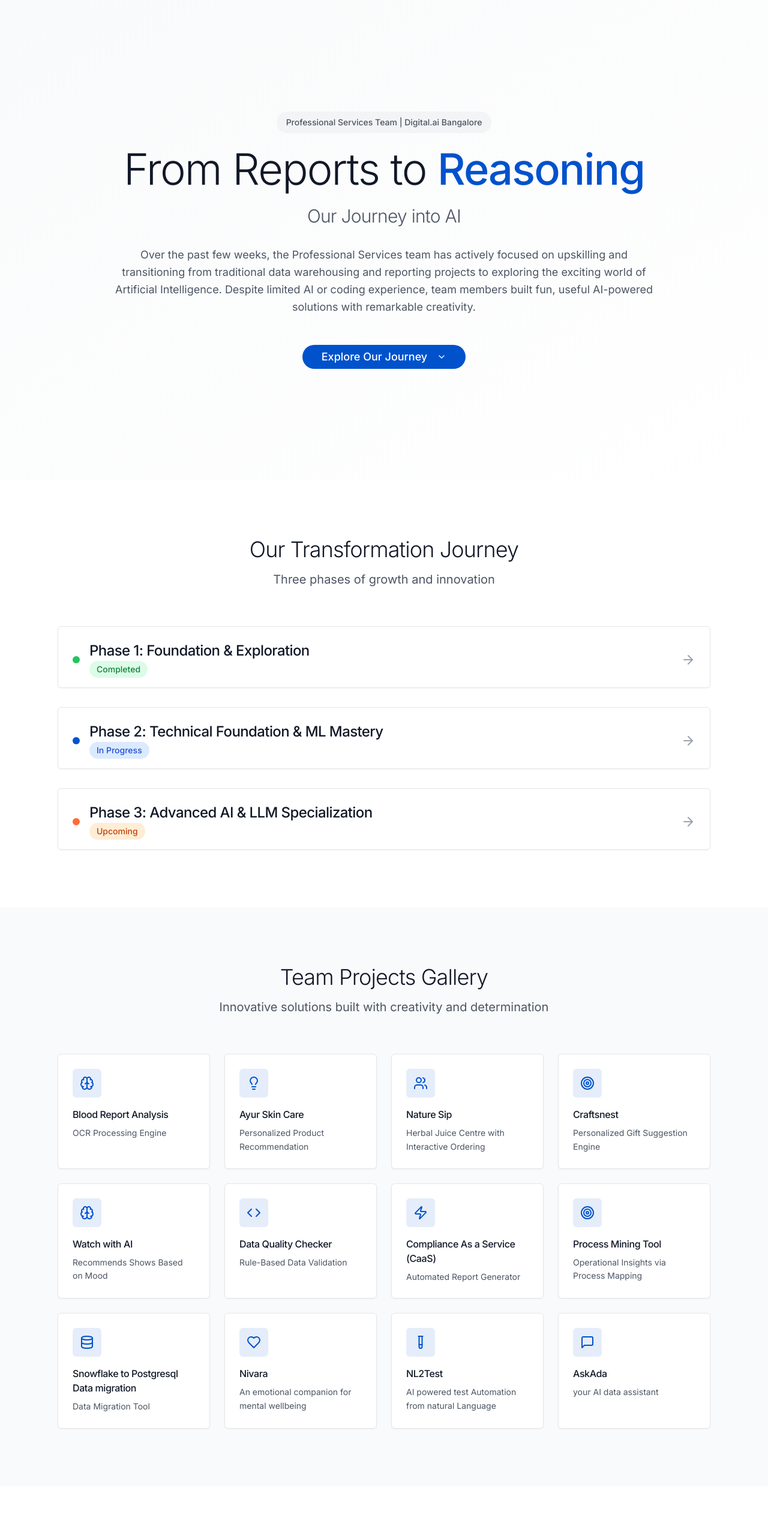
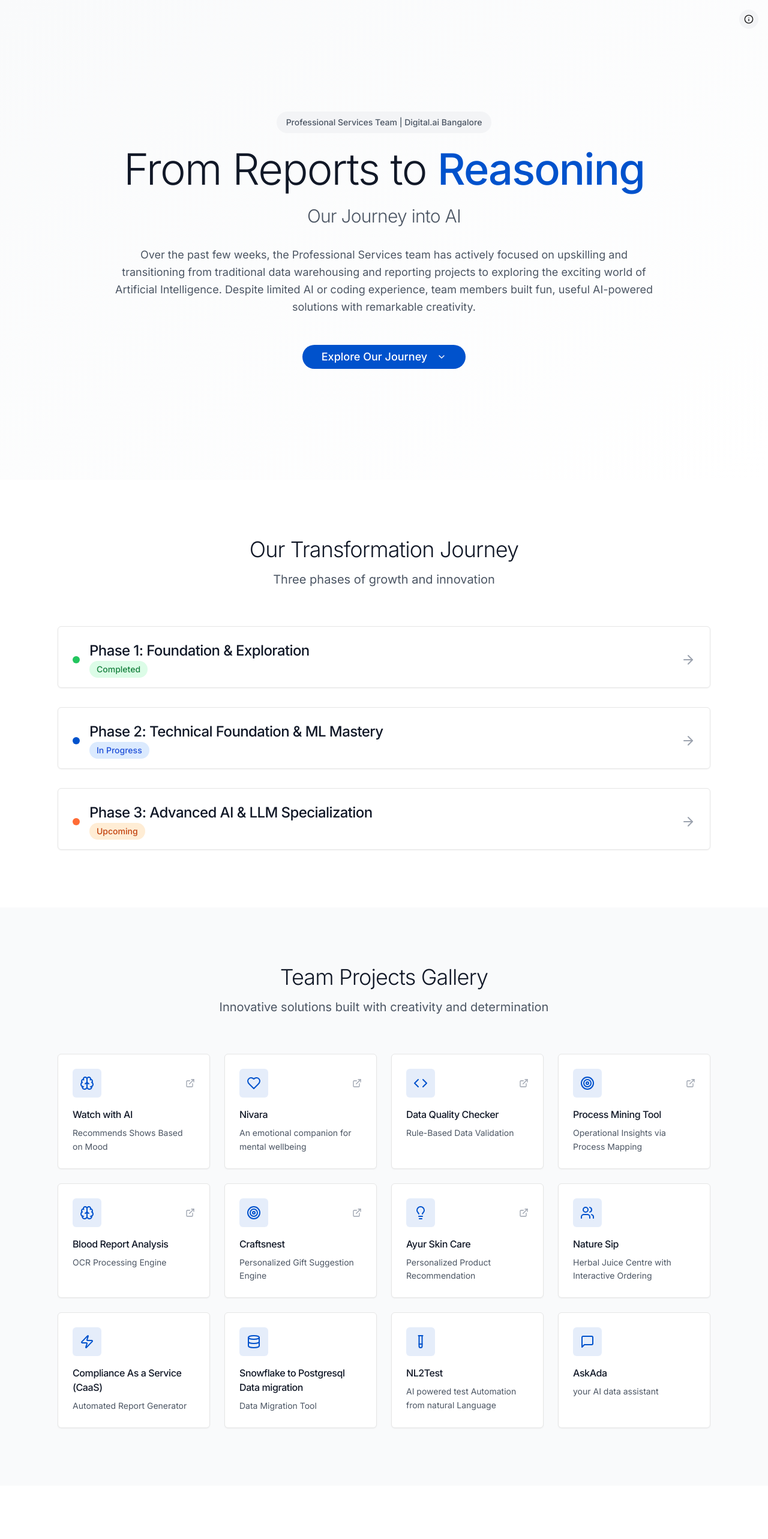
Before and after one commit to nithinksantosh/reasoning-to-reality-bangalore, a React (Vite) app: page / in a window 1280 px wide. Shown: the top 2566 px of the page at 60% size. Built offline with nearby package versions, Linux system fonts and the light colour scheme.

Commit message:
Feat: Link projects and add attribution
Links projects in the gallery to their respective websites, sorts projects with links to the top, and adds a website attribution popup with a link to the user's GitHub profile.

```diff
--- a/src/components/PresentationWebsite.tsx
+++ b/src/components/PresentationWebsite.tsx
@@ -1,7 +1,9 @@
+
 import React, { useState, useEffect } from 'react';
-import { ChevronDown, ArrowRight, Brain, Code, Lightbulb, Users, Target, Zap, Database, Heart, TestTube, MessageSquare } from 'lucide-react';
+import { ChevronDown, ArrowRight, Brain, Code, Lightbulb, Users, Target, Zap, Database, Heart, TestTube, MessageSquare, ExternalLink, Info } from 'lucide-react';
 import { Button } from '@/components/ui/button';
 import { Card, CardContent, CardDescription, CardHeader, CardTitle } from '@/components/ui/card';
+import { Popover, PopoverContent, PopoverTrigger } from '@/components/ui/popover';
 
 const PresentationWebsite = () => {
   const [activePhase, setActivePhase] = useState<number | null>(null);
@@ -48,17 +50,19 @@ const PresentationWebsite = () => {
     }
   ];
 
+  // Projects with links first, then projects without links
   const projects = [
-    { name: "Blood Report Analysis", description: "OCR Processing Engine", icon: Brain },
-    { name: "Ayur Skin Care", description: "Personalized Product Recommendation", icon: Lightbulb },
+    { name: "Watch with AI", description: "Recommends Shows Based on Mood", icon: Brain, link: "https://watchwithai.vercel.app/" },
+    { name: "Nivara", description: "An emotional companion for mental wellbeing", icon: Heart, link: "https://emotion-wellness.vercel.app/" },
+    { name: "Data Quality Checker", description: "Rule-Based Data Validation", icon: Code, link: "https://data-quality-ai-app-h7yjaayuvvyteiytacajme.streamlit.app/" },
+    { name: "Process Mining Tool", description: "Operational Insights via Process Mapping", icon: Target, link: "https://flow-discovery-alchemy.lovable.app/" },
+    { name: "Blood Report Analysis", description: "OCR Processing Engine", icon: Brain, link: "https://blood-byte-nutrition-guide.lovable.app/" },
+    { name: "Craftsnest", description: "Personalized Gift Suggestion Engine", icon: Target, link: "https://splendorous-naiad-221a52.netlify.app" },
+    { name: "Ayur Skin Care", description: "Personalized Product Recommendation", icon: Lightbulb, link: "https://preview--ayura-glow-finder-website.lovable.app/" },
+    // Projects without links
     { name: "Nature Sip", description: "Herbal Juice Centre with Interactive Ordering", icon: Users },
-    { name: "Craftsnest", description: "Personalized Gift Suggestion Engine", icon: Target },
-    { name: "Watch with AI", description: "Recommends Shows Based on Mood", icon: Brain },
-    { name: "Data Quality Checker", description: "Rule-Based Data Validation", icon: Code },
     { name: "Compliance As a Service (CaaS)", description: "Automated Report Generator", icon: Zap },
-    { name: "Process Mining Tool", description: "Operational Insights via Process Mapping", icon: Target },
     { name: "Snowflake to Postgresql Data migration", description: "Data Migration Tool", icon: Database },
-    { name: "Nivara", description: "An emotional companion for mental wellbeing", icon: Heart },
     { name: "NL2Test", description: "AI powered test Automation from natural Language", icon: TestTube },
     { name: "AskAda", description: "your AI data assistant", icon: MessageSquare }
   ];
@@ -70,8 +74,49 @@ const PresentationWebsite = () => {
     window.location.href = mailtoLink;
   };
 
+  const handleProjectClick = (project: any) => {
+    if (project.link) {
+      window.open(project.link, '_blank');
+    }
+  };
+
   return (
     <div className="min-h-screen bg-white">
+      {/* Credit Popup */}
+      <div className="fixed top-4 right-4 z-50">
+        <Popover>
+          <PopoverTrigger asChild>
+            <Button variant="ghost" size="icon" className="h-8 w-8 rounded-full bg-gray-100 hover:bg-gray-200">
+              <Info className="h-4 w-4" />
+            </Button>
+          </PopoverTrigger>
+          <PopoverContent className="w-64 p-3">
+            <div className="text-sm">
+              <p className="font-medium mb-2">Website Credits</p>
+              <p className="text-gray-600 mb-2">Built & maintained by</p>
+              <div className="flex flex-col space-y-1">
+                <a
+                  href="https://nithinsantosh.in"
+                  target="_blank"
+                  rel="noopener noreferrer"
+                  className="text-brand-blue hover:underline font-medium"
+                >
+                  Nithin K Santosh
+                </a>
+                <a
+                  href="https://github.com/nithinksantosh"
+                  target="_blank"
+                  rel="noopener noreferrer"
+                  className="text-gray-600 hover:text-brand-blue hover:underline text-xs"
+                >
+                  @nithinksantosh
+                </a>
+              </div>
+            </div>
+          </PopoverContent>
+        </Popover>
+      </div>
+
       {/* Hero Section */}
       <section className="relative min-h-screen flex items-center justify-center bg-gradient-to-br from-gray-50 to-white">
         <div className={`max-w-6xl mx-auto px-8 text-center transition-all duration-1000 ${isVisible ? 'opacity-100 translate-y-0' : 'opacity-0 translate-y-10'}`}>
@@ -178,12 +223,21 @@ const PresentationWebsite = () => {
 
           <div className="grid md:grid-cols-2 lg:grid-cols-4 gap-6">
             {projects.map((project, index) => (
-              <Card key={index} className="group hover:shadow-lg transition-all duration-300 hover:-translate-y-1">
+              <Card
+                key={index}
+                className={`group transition-all duration-300 hover:shadow-lg hover:-translate-y-1 ${
+                  project.link ? 'cursor-pointer' : ''
+                }`}
+                onClick={() => handleProjectClick(project)}
+              >
                 <CardContent className="p-6">
                   <div className="flex items-center mb-4">
                     <div className="p-3 bg-brand-blue/10 rounded-lg">
                       <project.icon className="h-6 w-6 text-brand-blue" />
                     </div>
+                    {project.link && (
+                      <ExternalLink className="h-4 w-4 text-gray-400 ml-auto group-hover:text-brand-blue transition-colors" />
+                    )}
                   </div>
                   <h3 className="font-medium text-gray-900 mb-2 group-hover:text-brand-blue transition-colors">
                     {project.name}
```
